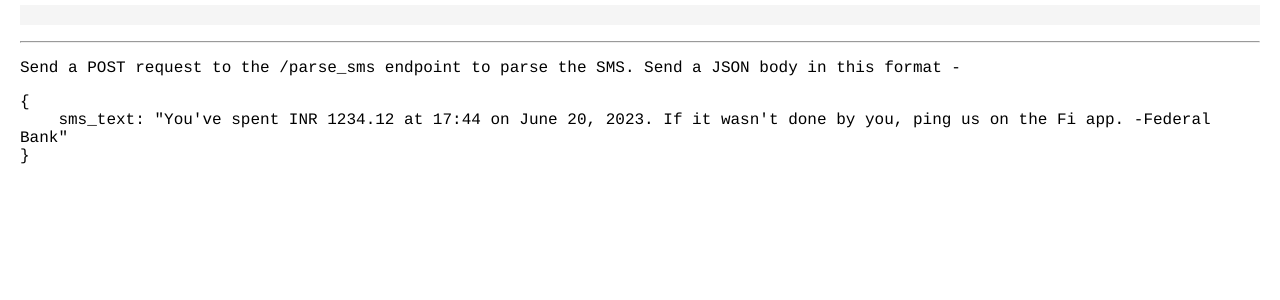
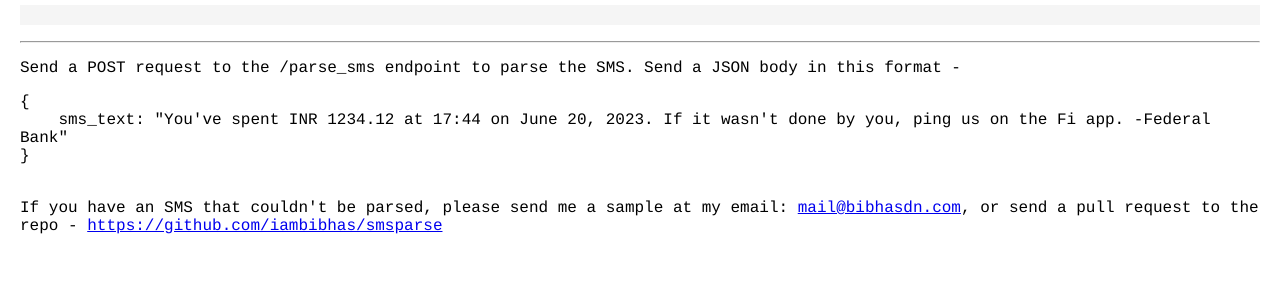
Before and after one commit to iambibhas/smsparse, a Flask app: page / in a window 1280 px wide. Shown: the part 261-561 px from the top of the page. Run offline with Flask 3, Linux system fonts and the light colour scheme.

Commit message:
MORE DETAILS

```diff
--- a/templates/index.html
+++ b/templates/index.html
@@ -59,7 +59,11 @@
 }
         </pre>
     </p>
-
+    <p>
+        If you have an SMS that couldn't be parsed, please send me a sample at
+        my email: <a href="mailto:mail@bibhasdn.com">mail@bibhasdn.com</a>,
+        or send a pull request to the repo - <a target="_blank" href="https://github.com/iambibhas/smsparse">https://github.com/iambibhas/smsparse</a>
+    </p>
     <script>
         $(document).ready(function() {
             $('#myForm').submit(function(event) {
```
Also changed, not shown: README.md (added).
